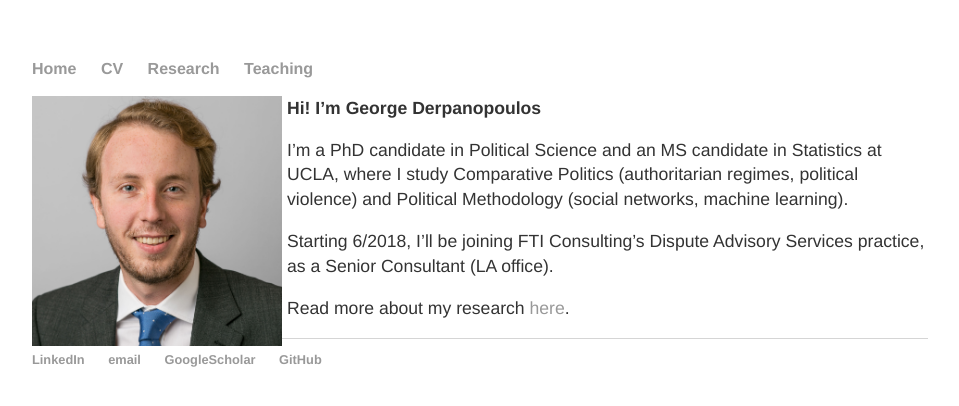
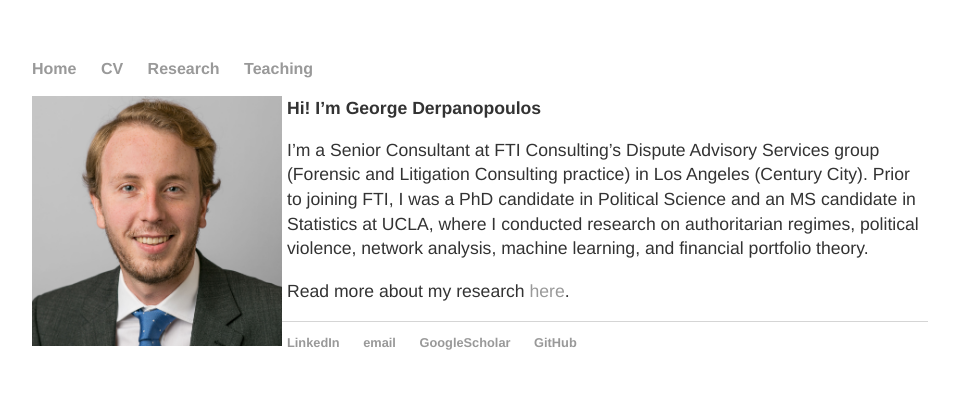
Before and after one commit to georgederpa/georgederpa, a Jekyll site: the page built from index.md, in a window 1280 px wide. Shown: the top 406 px of the page, without its empty margins (160-1119 px from the left). Built offline with Jekyll 4.4.1, drawn with Linux system fonts in a browser that asks for light colours; our own code applies the rules of GitHub Pages for plain Markdown files.

Commit message:
update description post-graduation

```diff
--- a/index.md
+++ b/index.md
@@ -2,8 +2,6 @@
 
 **Hi! I'm George Derpanopoulos**
 
-I'm a PhD candidate in Political Science and an MS candidate in Statistics at UCLA, where I study Comparative Politics (authoritarian regimes, political violence) and Political Methodology (social networks, machine learning).
-
-Starting 6/2018, I'll be joining FTI Consulting's Dispute Advisory Services practice, as a Senior Consultant (LA office).
+I'm a Senior Consultant at FTI Consulting's Dispute Advisory Services group (Forensic and Litigation Consulting practice) in Los Angeles (Century City). Prior to joining FTI, I was a PhD candidate in Political Science and an MS candidate in Statistics at UCLA, where I conducted research on authoritarian regimes, political violence, network analysis, machine learning, and financial portfolio theory.
 
 Read more about my research [here](/research).
```
